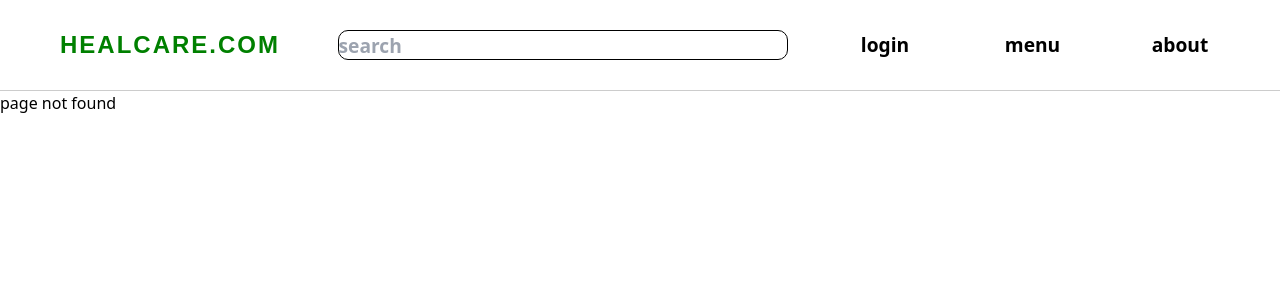
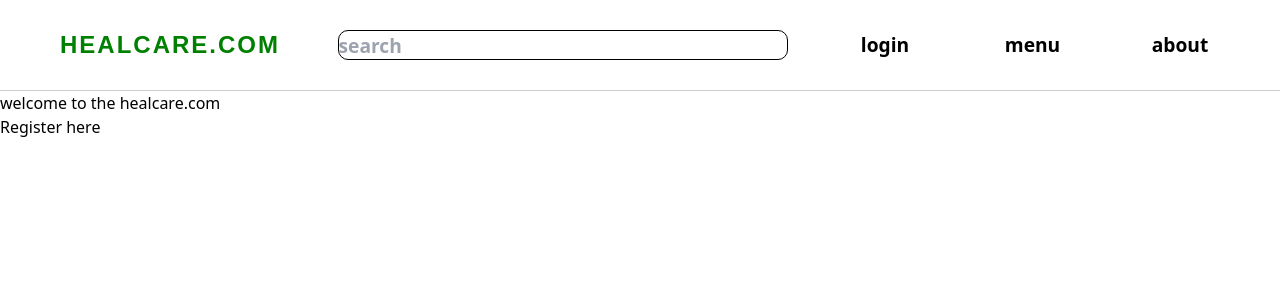
Before and after one commit to aniket2727/Hospital-management, a React (Create React App) app: page /patient/register in a window 1280 px wide. Before the commit this address had no page. Shown: the top 300 px of the page. Built offline with nearby package versions, Linux system fonts and the light colour scheme.

Commit message:
add code of register form for the patient

```diff
--- a/src/App.tsx
+++ b/src/App.tsx
@@ -1,3 +1,6 @@
+// this code is wriiten in typescript and the react by dankcoder aniket
+
+
 import React from 'react';
 import {BrowserRouter,Routes,Route} from 'react-router-dom'
 
@@ -6,6 +9,7 @@ import {BrowserRouter,Routes,Route} from 'react-router-dom'
 import NavbarComponets from './Header/Navbar/Navbarcompontes'
 import LoginComponets from './Login/LoginComponets';
 import RegisterComponets from './Register/RegsiterComponets';
+import PatientRegister from './Patient/PatientRegister';
 
 
 const Pagenotfound=()=>{
@@ -25,6 +29,7 @@ function App() {
            <Routes>
             <Route path='/login' element={<LoginComponets/>}/>
             <Route path='/register' element={<RegisterComponets/>}/>
+            <Route path='/patient/register' element={<PatientRegister/>}/>
             <Route path='*'  element={<Pagenotfound/>}/>
            </Routes>
          </BrowserRouter>
--- /dev/null
+++ b/src/Patient/PatientRegister.tsx
@@ -0,0 +1,31 @@
+// this code is wriiten in typescript and the react by dankcoder aniket
+
+
+// this code contains the patient register form
+
+
+import React, { FormEvent } from 'react';
+
+
+const PatientRegister=()=>{
+
+    const handleFormData=(e:FormEvent)=>{
+        e.preventDefault();
+    }
+    return(
+          <div>
+            <h1>welcome to the healcare.com</h1>
+            <h2>Register here</h2>
+
+            <div>
+                <form onSubmit={handleFormData}>
+
+
+                </form>
+            </div>
+
+          </div>
+    )
+}
+
+export default PatientRegister;
--- a/src/Register/RegsiterComponets.tsx
+++ b/src/Register/RegsiterComponets.tsx
@@ -1,3 +1,7 @@
+
+// this code is wriiten in typescript and the react by dankcoder aniket
+
+
 import React, { useState, ChangeEvent, FormEvent } from 'react';
 import { validateEmail } from '../HelperFuntions/EmailValidations';
 import { validatePassword } from '../HelperFuntions/PasswordValidations';
```
